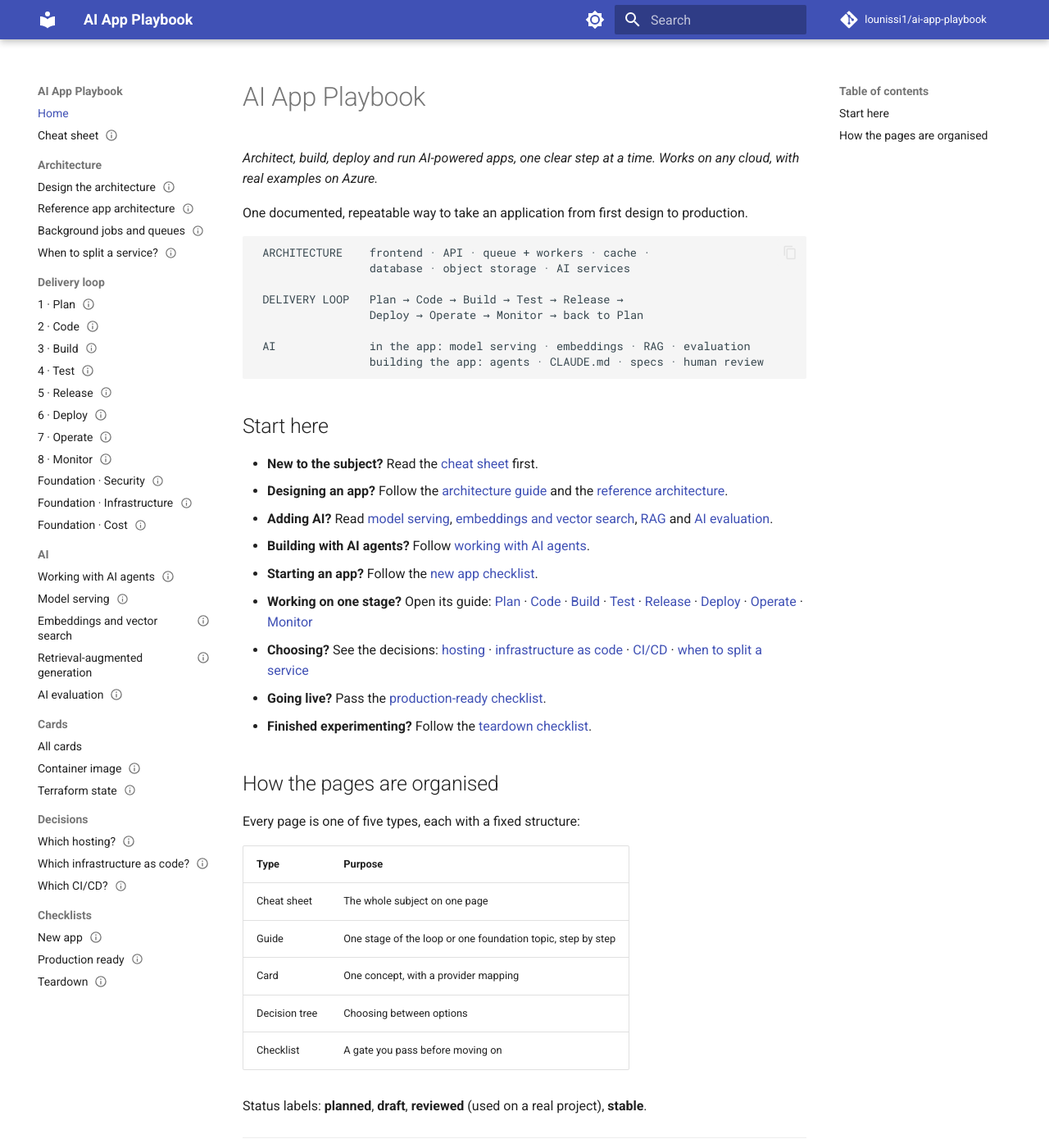
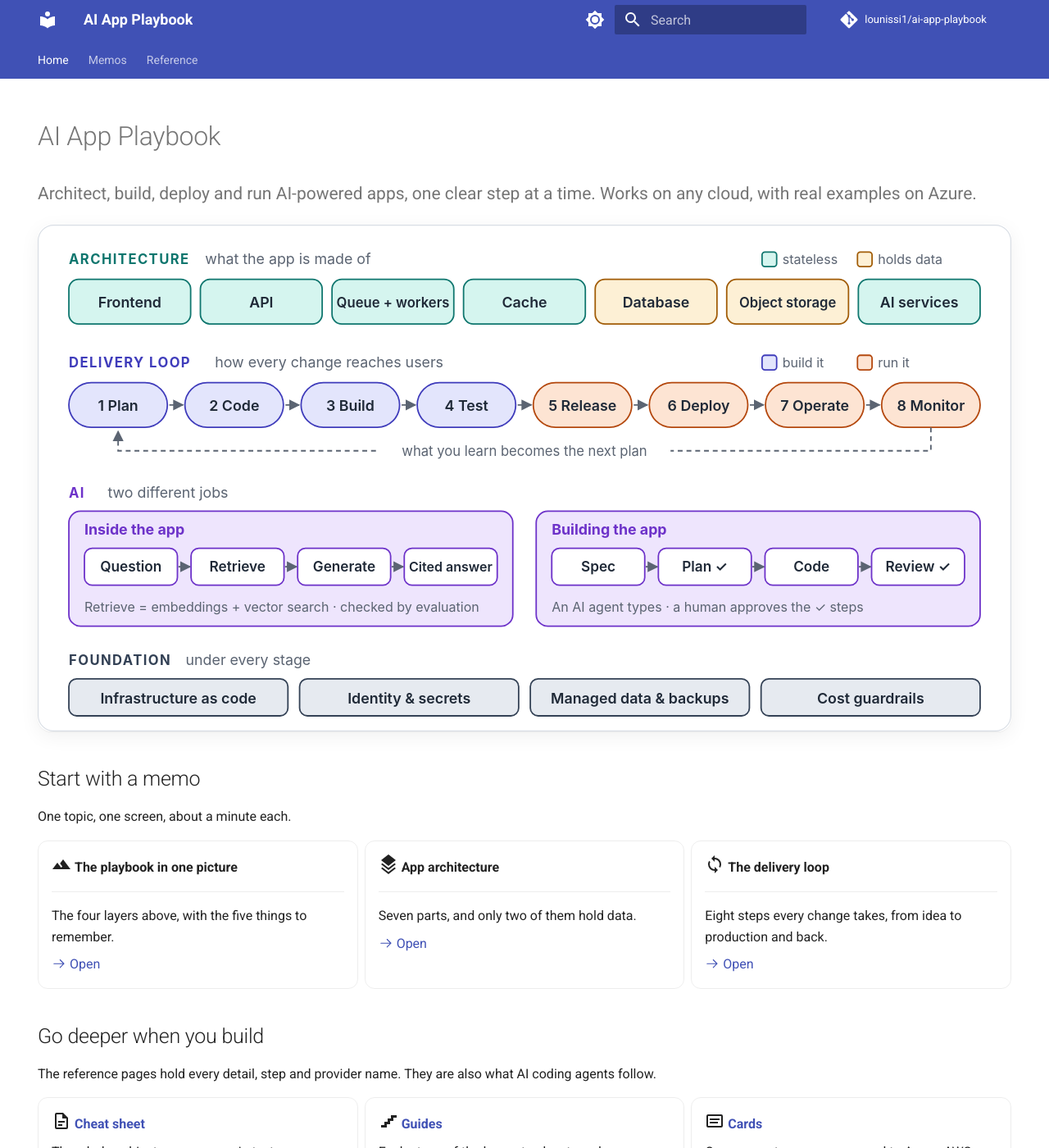
Before and after one commit to lounissi1/ai-app-playbook, an MkDocs documentation site: the page built from docs/index.md, in a window 1280 px wide and 1400 px high. Shown: the whole window at 82% size. Built offline with MkDocs 1.6.1 and Material for MkDocs 9.7.7, drawn with Linux system fonts in a browser that asks for light colours; comment, search, counter and statistics services are not loaded; some of the changed text lies outside the part shown.

Commit message:
Add visual memos: one-screen summaries with infographics
- New page type "memo" (schema in CONTRIBUTING.md, template, agent rule
  to keep memos in sync with reference pages)
- Three memos with SVG infographics: the playbook in one picture,
  app architecture, the delivery loop
- Visual home page with card grids; site split into Memos and Reference tabs
- Mermaid diagrams, card grids and icons enabled for future memos
- tools/make_memo_svgs.py regenerates the infographics from data

Co-Authored-By: Claude Opus 5.5 <noreply@anthropic.com>
Claude-Session: https://claude.ai/code/session_01JJqaZ32RZCU8uSa8ktxS54

````diff
--- /dev/null
+++ b/docs/assets/memos.css
@@ -0,0 +1,36 @@
+/* Visual memos: pictures first, short text, generous spacing. */
+
+.md-typeset .lead {
+  font-size: 1.05rem;
+  color: var(--md-default-fg-color--light);
+  margin-top: -0.4rem;
+}
+
+.md-typeset img.memo-figure,
+.md-typeset img[src*="assets/memos/"] {
+  display: block;
+  width: 100%;
+  height: auto;
+  margin: 0.8rem auto 1.2rem;
+  border-radius: 16px;
+  box-shadow: 0 1px 2px rgba(0, 0, 0, 0.06), 0 6px 24px rgba(0, 0, 0, 0.06);
+}
+
+/* Remember lists read as a short stack of key points. */
+.md-typeset h2#remember + ul > li {
+  margin-bottom: 0.5em;
+}
+
+/* Card grids on the home page and memo index. */
+.md-typeset .grid.cards > ul > li {
+  border-radius: 12px;
+}
+
+.md-typeset .grid.cards .lg {
+  vertical-align: -0.2em;
+}
+
+.md-typeset .coming-next {
+  color: var(--md-default-fg-color--light);
+  font-size: 0.85rem;
+}
--- a/docs/index.md
+++ b/docs/index.md
@@ -1,53 +1,76 @@
+---
+hide: [navigation, toc]
+---
+
 # AI App Playbook
 
-*Architect, build, deploy and run AI-powered apps, one clear step at a time. Works on any cloud, with real examples on Azure.*
+<p class="lead">Architect, build, deploy and run AI-powered apps, one clear step at a time. Works on any cloud, with real examples on Azure.</p>
 
-One documented, repeatable way to take an application from first design to production.
+[![The playbook in four layers: architecture, delivery loop, AI, and foundation](assets/memos/playbook.svg)](assets/memos/playbook.svg)
 
-```
- ARCHITECTURE    frontend · API · queue + workers · cache ·
-                 database · object storage · AI services
+## Start with a memo
 
- DELIVERY LOOP   Plan → Code → Build → Test → Release →
-                 Deploy → Operate → Monitor → back to Plan
+One topic, one screen, about a minute each.
 
- AI              in the app: model serving · embeddings · RAG · evaluation
-                 building the app: agents · CLAUDE.md · specs · human review
-```
+<div class="grid cards" markdown>
 
-## Start here
+-   :material-image-filter-hdr:{ .lg } **The playbook in one picture**
 
-- **New to the subject?** Read the [cheat sheet](cheatsheet.md) first.
-- **Designing an app?** Follow the [architecture guide](guides/architecture.md) and the
-  [reference architecture](cards/reference-architecture.md).
-- **Adding AI?** Read [model serving](cards/model-serving.md),
-  [embeddings and vector search](cards/embeddings-vector-search.md), [RAG](cards/rag.md) and
-  [AI evaluation](cards/ai-evaluation.md).
-- **Building with AI agents?** Follow [working with AI agents](guides/ai-agents.md).
-- **Starting an app?** Follow the [new app checklist](checklists/new-app.md).
-- **Working on one stage?** Open its guide: [Plan](guides/01-plan.md) ·
-  [Code](guides/02-code.md) · [Build](guides/03-build.md) · [Test](guides/04-test.md) ·
-  [Release](guides/05-release.md) · [Deploy](guides/06-deploy.md) ·
-  [Operate](guides/07-operate.md) · [Monitor](guides/08-monitor.md)
-- **Choosing?** See the decisions: [hosting](decisions/which-hosting.md) ·
-  [infrastructure as code](decisions/which-iac.md) · [CI/CD](decisions/which-ci.md) ·
-  [when to split a service](decisions/when-to-split.md)
-- **Going live?** Pass the [production-ready checklist](checklists/production-ready.md).
-- **Finished experimenting?** Follow the [teardown checklist](checklists/teardown.md).
+    ---
 
-## How the pages are organised
+    The four layers above, with the five things to remember.
 
-Every page is one of five types, each with a fixed structure:
+    [:octicons-arrow-right-24: Open](memos/playbook.md)
 
-| Type | Purpose |
-|---|---|
-| Cheat sheet | The whole subject on one page |
-| Guide | One stage of the loop or one foundation topic, step by step |
-| Card | One concept, with a provider mapping |
-| Decision tree | Choosing between options |
-| Checklist | A gate you pass before moving on |
+-   :material-layers-triple:{ .lg } **App architecture**
 
-Status labels: **planned**, **draft**, **reviewed** (used on a real project), **stable**.
+    ---
+
+    Seven parts, and only two of them hold data.
+
+    [:octicons-arrow-right-24: Open](memos/architecture.md)
+
+-   :material-sync:{ .lg } **The delivery loop**
+
+    ---
+
+    Eight steps every change takes, from idea to production and back.
+
+    [:octicons-arrow-right-24: Open](memos/delivery-loop.md)
+
+</div>
+
+## Go deeper when you build
+
+The reference pages hold every detail, step and provider name. They are also what AI coding agents follow.
+
+<div class="grid cards" markdown>
+
+-   :material-file-document-outline:{ .lg } **[Cheat sheet](cheatsheet.md)**
+
+    The whole subject on one page, in text.
+
+-   :material-stairs:{ .lg } **[Guides](guides/01-plan.md)**
+
+    Each stage of the loop, step by step, plus [architecture](guides/architecture.md), [security](guides/security.md), [infrastructure](guides/infrastructure.md), [cost](guides/cost.md) and [AI agents](guides/ai-agents.md).
+
+-   :material-card-text-outline:{ .lg } **[Cards](cards/index.md)**
+
+    One concept per page, mapped to Azure, AWS, Google Cloud and open source.
+
+-   :material-source-branch:{ .lg } **Decisions**
+
+    [Which hosting?](decisions/which-hosting.md) · [Which infrastructure as code?](decisions/which-iac.md) · [Which CI/CD?](decisions/which-ci.md) · [When to split a service?](decisions/when-to-split.md)
+
+-   :material-check-decagram-outline:{ .lg } **Checklists**
+
+    [New app](checklists/new-app.md) · [Production ready](checklists/production-ready.md) · [Teardown](checklists/teardown.md)
+
+-   :material-robot-outline:{ .lg } **[Working with AI agents](guides/ai-agents.md)**
+
+    Specs, plans and reviews, so agents type and humans decide.
+
+</div>
 
 ---
 
--- /dev/null
+++ b/docs/memos/architecture.md
@@ -0,0 +1,32 @@
+---
+id: memo-architecture
+type: memo
+title: App architecture
+status: draft
+updated: 2026-10-14
+tags: [architecture, memo]
+hide: [navigation, toc]
+related: [card-reference-architecture, guide-architecture, card-background-jobs, decision-when-to-split, memo-playbook]
+---
+
+# App architecture
+
+<p class="lead">The seven parts of almost every web app, AI-powered or not, and how they connect.</p>
+
+## In one picture
+
+[![Users reach the frontend, the frontend calls the API, slow work goes through a queue to workers, and only the database and object storage hold data](../assets/memos/architecture.svg)](../assets/memos/architecture.svg)
+
+## Remember
+
+- **Users talk to the frontend; the frontend talks only to the API.**
+- **Anything slower than about a second goes to the queue**, and workers do it.
+- **Only the database and object storage hold data**, so everything else can restart or scale freely.
+- **The cache is a shortcut, never the truth.** It can be emptied at any moment.
+- **Heavy AI models get their own service**, so the API stays light and fast.
+
+## Go deeper
+
+- [Reference app architecture](../cards/reference-architecture.md): each layer, its job, provider names
+- [Design the architecture](../guides/architecture.md): the step-by-step guide
+- [Background jobs and queues](../cards/background-jobs.md) · [When to split a service?](../decisions/when-to-split.md) · [Model serving](../cards/model-serving.md)
--- /dev/null
+++ b/docs/memos/delivery-loop.md
@@ -0,0 +1,31 @@
+---
+id: memo-delivery-loop
+type: memo
+title: The delivery loop
+status: draft
+updated: 2026-10-14
+tags: [devops, lifecycle, memo]
+hide: [navigation, toc]
+related: [guide-plan, guide-deploy, checklist-production-ready, memo-playbook]
+---
+
+# The delivery loop
+
+<p class="lead">The eight steps every change takes, from idea to running in production and back.</p>
+
+## In one picture
+
+[![Eight stages in a circle: plan, code, build and test build it right; release, deploy, operate and monitor run it well; monitoring feeds the next plan](../assets/memos/delivery-loop.svg)](../assets/memos/delivery-loop.svg)
+
+## Remember
+
+- **Steps 1–4 build it right:** a small issue, a reviewed pull request, one image, automatic tests.
+- **Steps 5–8 run it well:** a versioned release, a safe deploy, scaling and backups, alerts.
+- **Every change takes the same path.** No shortcuts straight to production.
+- **Rollback takes minutes, not hours.** If a deploy goes wrong, switch back to the last good version.
+- **Monitoring closes the loop:** what you see in production becomes the next plan.
+
+## Go deeper
+
+- Stage guides: [1 Plan](../guides/01-plan.md) · [2 Code](../guides/02-code.md) · [3 Build](../guides/03-build.md) · [4 Test](../guides/04-test.md) · [5 Release](../guides/05-release.md) · [6 Deploy](../guides/06-deploy.md) · [7 Operate](../guides/07-operate.md) · [8 Monitor](../guides/08-monitor.md)
+- [Which CI/CD?](../decisions/which-ci.md) · [Production-ready checklist](../checklists/production-ready.md)
--- /dev/null
+++ b/docs/memos/index.md
@@ -0,0 +1,37 @@
+---
+hide: [navigation, toc]
+---
+
+# Memos
+
+<p class="lead">One topic, one screen, about a minute each. Read these first; open the reference pages when you build.</p>
+
+<div class="grid cards" markdown>
+
+-   :material-image-filter-hdr:{ .lg } **The playbook in one picture**
+
+    ---
+
+    Architecture, delivery loop, AI and foundation in four layers.
+
+    [:octicons-arrow-right-24: Open](playbook.md)
+
+-   :material-layers-triple:{ .lg } **App architecture**
+
+    ---
+
+    Seven parts, and only two of them hold data.
+
+    [:octicons-arrow-right-24: Open](architecture.md)
+
+-   :material-sync:{ .lg } **The delivery loop**
+
+    ---
+
+    Eight steps every change takes, from idea to production and back.
+
+    [:octicons-arrow-right-24: Open](delivery-loop.md)
+
+</div>
+
+<p class="coming-next">Coming next: where does my code run? · AI inside the app · building with AI agents · going live · cost guardrails.</p>
--- /dev/null
+++ b/docs/memos/playbook.md
@@ -0,0 +1,32 @@
+---
+id: memo-playbook
+type: memo
+title: The playbook in one picture
+status: draft
+updated: 2026-10-14
+tags: [overview, memo]
+hide: [navigation, toc]
+related: [cheat-playbook, memo-architecture, memo-delivery-loop]
+---
+
+# The playbook in one picture
+
+<p class="lead">Everything this playbook covers, in four layers.</p>
+
+## In one picture
+
+[![The playbook in four layers: architecture, delivery loop, AI, and foundation](../assets/memos/playbook.svg)](../assets/memos/playbook.svg)
+
+## Remember
+
+- **Architecture** is what the app is made of: seven parts, and only two of them hold data.
+- **The delivery loop** is how every change reaches users: the same eight steps, every time.
+- **AI has two jobs:** answering questions inside the app, and helping you build the app.
+- **The foundation** sits under everything: infrastructure in code, no passwords, backups, budgets.
+- **Start small.** Add a part only when you can say why you need it.
+
+## Go deeper
+
+- [Cheat sheet](../cheatsheet.md): the whole subject on one page, in text
+- [Design the architecture](../guides/architecture.md) · [Plan](../guides/01-plan.md) (first stage of the loop) · [Working with AI agents](../guides/ai-agents.md)
+- [Production-ready checklist](../checklists/production-ready.md)
--- a/mkdocs.yml
+++ b/mkdocs.yml
@@ -10,7 +10,9 @@ copyright: "© 2026 Lamjed Lounissi · Docs: CC BY 4.0 · Code: MIT"
 theme:
   name: material
   features:
+    - navigation.tabs
     - navigation.sections
+    - navigation.indexes
     - navigation.top
     - search.suggest
     - content.code.copy
@@ -40,42 +42,59 @@ markdown_extensions:
       permalink: true
   - pymdownx.tasklist:
       custom_checkbox: true
-  - pymdownx.superfences
+  - attr_list
+  - md_in_html
+  - pymdownx.emoji:
+      emoji_index: !!python/name:material.extensions.emoji.twemoji
+      emoji_generator: !!python/name:material.extensions.emoji.to_svg
+  - pymdownx.superfences:
+      custom_fences:
+        - name: mermaid
+          class: mermaid
+          format: !!python/name:pymdownx.superfences.fence_code_format
+extra_css:
+  - assets/memos.css
 nav:
   - Home: index.md
-  - Cheat sheet: cheatsheet.md
-  - Architecture:
-      - Design the architecture: guides/architecture.md
-      - Reference app architecture: cards/reference-architecture.md
-      - Background jobs and queues: cards/background-jobs.md
-      - When to split a service?: decisions/when-to-split.md
-  - Delivery loop:
-      - 1 · Plan: guides/01-plan.md
-      - 2 · Code: guides/02-code.md
-      - 3 · Build: guides/03-build.md
-      - 4 · Test: guides/04-test.md
-      - 5 · Release: guides/05-release.md
-      - 6 · Deploy: guides/06-deploy.md
-      - 7 · Operate: guides/07-operate.md
-      - 8 · Monitor: guides/08-monitor.md
-      - Foundation · Security: guides/security.md
-      - Foundation · Infrastructure: guides/infrastructure.md
-      - Foundation · Cost: guides/cost.md
-  - AI:
-      - Working with AI agents: guides/ai-agents.md
-      - Model serving: cards/model-serving.md
-      - Embeddings and vector search: cards/embeddings-vector-search.md
-      - Retrieval-augmented generation: cards/rag.md
-      - AI evaluation: cards/ai-evaluation.md
-  - Cards:
-      - All cards: cards/index.md
-      - Container image: cards/container-image.md
-      - Terraform state: cards/terraform-state.md
-  - Decisions:
-      - Which hosting?: decisions/which-hosting.md
-      - Which infrastructure as code?: decisions/which-iac.md
-      - Which CI/CD?: decisions/which-ci.md
-  - Checklists:
-      - New app: checklists/new-app.md
-      - Production ready: checklists/production-ready.md
-      - Teardown: checklists/teardown.md
+  - Memos:
+      - memos/index.md
+      - The playbook in one picture: memos/playbook.md
+      - App architecture: memos/architecture.md
+      - The delivery loop: memos/delivery-loop.md
+  - Reference:
+      - Cheat sheet: cheatsheet.md
+      - Architecture:
+          - Design the architecture: guides/architecture.md
+          - Reference app architecture: cards/reference-architecture.md
+          - Background jobs and queues: cards/background-jobs.md
+          - When to split a service?: decisions/when-to-split.md
+      - Delivery loop:
+          - 1 · Plan: guides/01-plan.md
+          - 2 · Code: guides/02-code.md
+          - 3 · Build: guides/03-build.md
+          - 4 · Test: guides/04-test.md
+          - 5 · Release: guides/05-release.md
+          - 6 · Deploy: guides/06-deploy.md
+          - 7 · Operate: guides/07-operate.md
+          - 8 · Monitor: guides/08-monitor.md
+          - Foundation · Security: guides/security.md
+          - Foundation · Infrastructure: guides/infrastructure.md
+          - Foundation · Cost: guides/cost.md
+      - AI:
+          - Working with AI agents: guides/ai-agents.md
+          - Model serving: cards/model-serving.md
+          - Embeddings and vector search: cards/embeddings-vector-search.md
+          - Retrieval-augmented generation: cards/rag.md
+          - AI evaluation: cards/ai-evaluation.md
+      - Cards:
+          - All cards: cards/index.md
+          - Container image: cards/container-image.md
+          - Terraform state: cards/terraform-state.md
+      - Decisions:
+          - Which hosting?: decisions/which-hosting.md
+          - Which infrastructure as code?: decisions/which-iac.md
+          - Which CI/CD?: decisions/which-ci.md
+      - Checklists:
+          - New app: checklists/new-app.md
+          - Production ready: checklists/production-ready.md
+          - Teardown: checklists/teardown.md
````
Also changed, not shown: CLAUDE.md (+2 -0 lines), CONTRIBUTING.md (+19 -3 lines), DONE.md (+1 -0 lines), README.md (+1 -0 lines), templates/memo.md (added, +28 -0 lines), docs/assets/memos/architecture.svg (added), docs/assets/memos/delivery-loop.svg (added), docs/assets/memos/playbook.svg (added), 1 other file.
